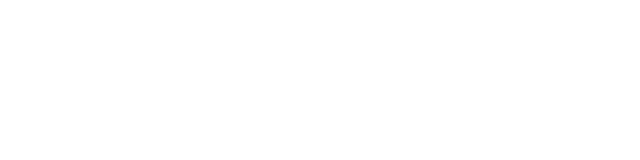
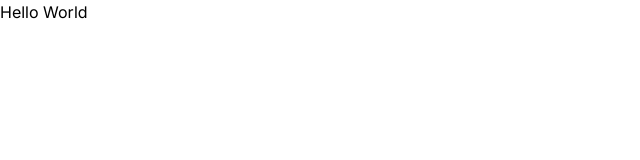
Before and after one commit to Olgaduk/Olgaduk.github.io, a Next.js app: page / in a window 1280 px wide. Shown: the top 160 px of the page, without its empty margins (0-640 px from the left). Built offline with nearby package versions, Linux system fonts and the light colour scheme.

Commit message:
Add gitignore

```diff
--- a/src/app/page.tsx
+++ b/src/app/page.tsx
@@ -1,3 +1,7 @@
 export default function Home() {
-  return <main></main>;
+  return (
+    <main>
+      <h1>Hello World</h1>
+    </main>
+  );
 }
```
Also changed, not shown: 2 other files (tests, documents, lock files or other folders).
